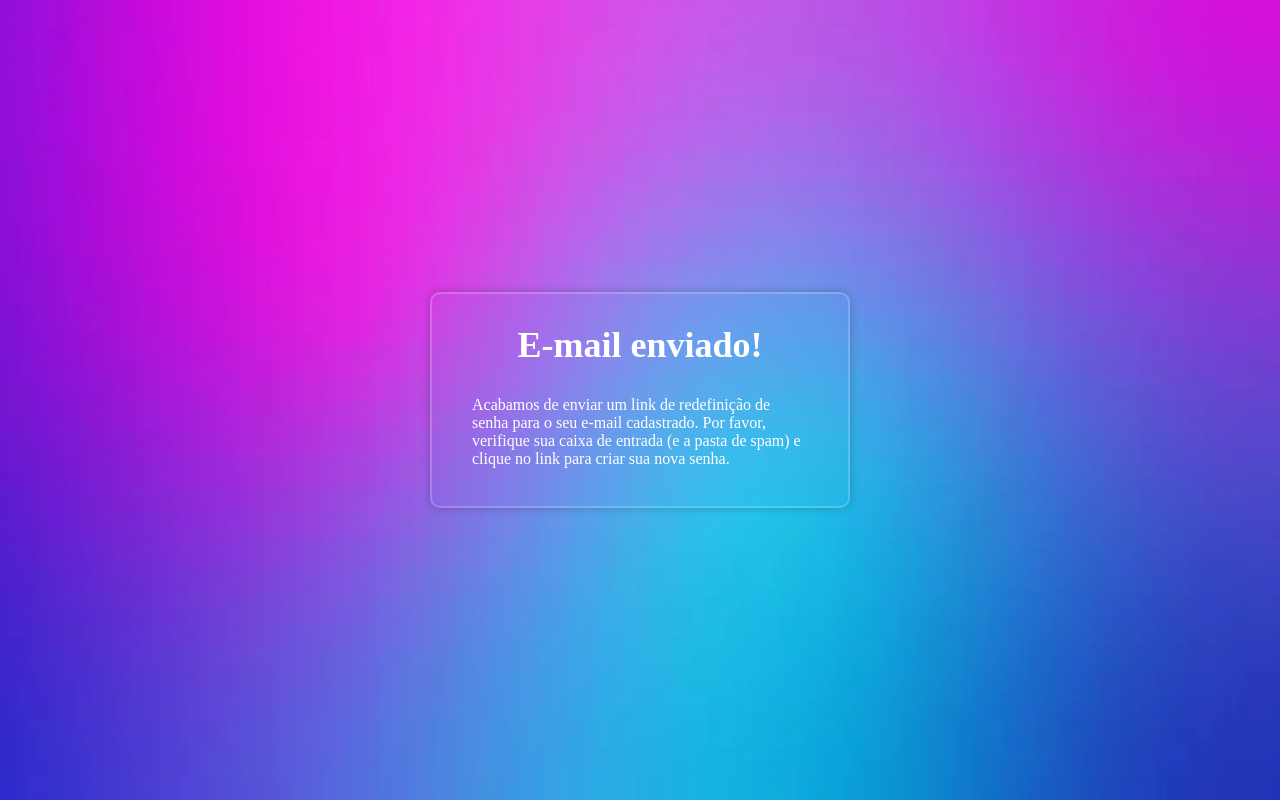
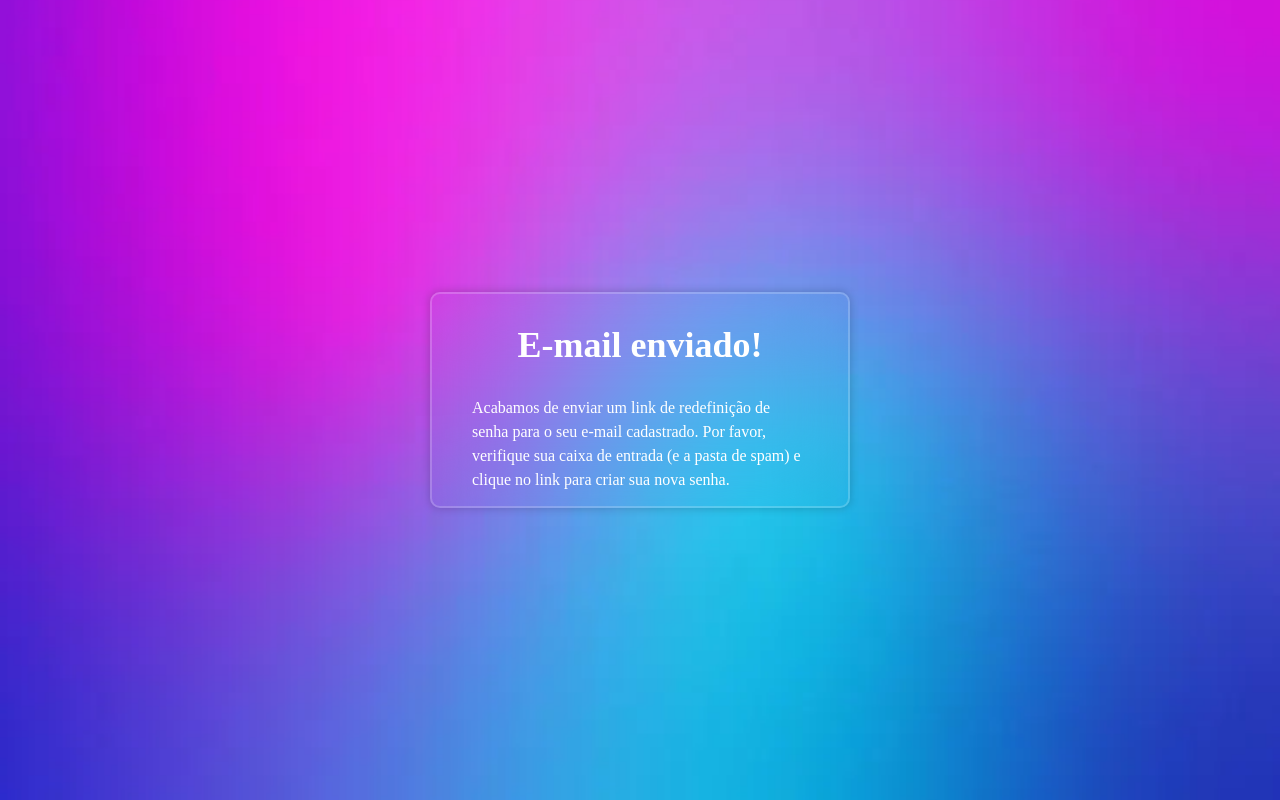
Before and after one commit to kollar0v/Projeto-Final, a PHP site: page /HTML/esqueci2.html in a window 1280 px wide. Run offline with PHP 8.4, Linux system fonts and the light colour scheme.

Commit message:
criacao de pastas

```diff
--- a/casdastro.css
+++ b/CSS/casdastro.css
@@ -35,7 +35,7 @@ body {
     justify-content: center;
     align-items: center;
     min-height: 100vh;
-    background: url(gradient.webp);
+    background: url(../assets/gradient.webp);
     background-size: cover;
     background-position: center;
 }
--- a/login.css
+++ b/CSS/esqueci.css
@@ -9,8 +9,8 @@ body {
     display: flex; /* habilita o flexbox */
     justify-content: center; /* centraliza o conteudo do body horizontal */
     align-items: center; /* centraliza o conteudo do body vertical */
-    min-height: 100vh; /*altura minima da tela em 100% */
-    background: url(gradient.webp);
+    min-height: 100vh;/*altura minima da tela em 100% */
+    background: url(../assets/gradient.webp);
     background-size: cover; /* cover faz a imagem cobrir tooda a area do body */
     background-position: center; /* centraliza a imagem de fundo */
 }
--- a/esqueci2.css
+++ b/CSS/esqueci2.css
@@ -10,7 +10,7 @@ body {
     justify-content: center; /* centraliza o conteudo do body horizontal */
     align-items: center; /* centraliza o conteudo do body vertical */
     min-height: 100vh; /*altura minima da tela em 100% */
-    background: url(gradient.webp);
+    background: url(../assets/gradient.webp);
     background-size: cover; /* cover faz a imagem cobrir tooda a area do body */
     background-position: center; /* centraliza a imagem de fundo */
 }
--- a/esqueci.css
+++ b/CSS/login.css
@@ -9,8 +9,8 @@ body {
     display: flex; /* habilita o flexbox */
     justify-content: center; /* centraliza o conteudo do body horizontal */
     align-items: center; /* centraliza o conteudo do body vertical */
-    min-height: 100vh;/*altura minima da tela em 100% */
-    background: url(gradient.webp);
+    min-height: 100vh; /*altura minima da tela em 100% */
+    background: url(../assets/gradient.webp);
     background-size: cover; /* cover faz a imagem cobrir tooda a area do body */
     background-position: center; /* centraliza a imagem de fundo */
 }
--- a/Login.html
+++ b/HTML/Login.html
@@ -6,7 +6,7 @@
     <meta name="viewport" content="width=device-width, initial-scale=1.0">
     <link href='https://unpkg.com/boxicons@2.1.4/css/boxicons.min.css' rel='stylesheet'>
     <!-- Comando para poder usar os boxicons no inputbox -->
-    <link rel="stylesheet" href="login.css">
+    <link rel="stylesheet" href="../CSS/login.css">
     <title>Login</title>
 
 </head>
--- a/esqueci.html
+++ b/HTML/esqueci.html
@@ -5,7 +5,7 @@
     <meta name="viewport" content="width=device-width, initial-scale=1.0">
     <link href='https://unpkg.com/boxicons@2.1.4/css/boxicons.min.css' rel='stylesheet'>
     <!-- Comando para poder usar os boxicons no inputbox -->
-    <link rel="stylesheet" href="esqueci.css">
+    <link rel="stylesheet" href="../CSS/esqueci.css">
     <title>Forgot password</title>
 </head>
 <body>
--- a/esqueci2.html
+++ b/HTML/esqueci2.html
@@ -5,7 +5,7 @@
     <meta name="viewport" content="width=device-width, initial-scale=1.0">
     <link href='https://unpkg.com/boxicons@2.1.4/css/boxicons.min.css' rel='stylesheet'>
     <!-- Comando para poder usar os boxicons no inputbox -->
-    <link rel="stylesheet" href="esqueci.css">
+    <link rel="stylesheet" href="../CSS/esqueci2.css">
     <title>Forgot password</title>
 </head>
 <body>
--- a/teladecadastro.html
+++ b/HTML/teladecadastro.html
@@ -4,7 +4,7 @@
 <head>
     <meta charset="UTF-8">
     <meta name="viewport" content="width=device-width, initial-scale=1.0">
-    <link rel="stylesheet" href="casdastro.css">
+    <link rel="stylesheet" href="../CSS/casdastro.css">
 
     <title>Cadastro</title>
 </head>
```
Also changed, not shown: CSS/site.css (renamed from site.css), CSS/teste.css (renamed from teste.css), HTML/site.html (renamed from site.html), assets/gradient.webp (renamed from gradient.webp).
